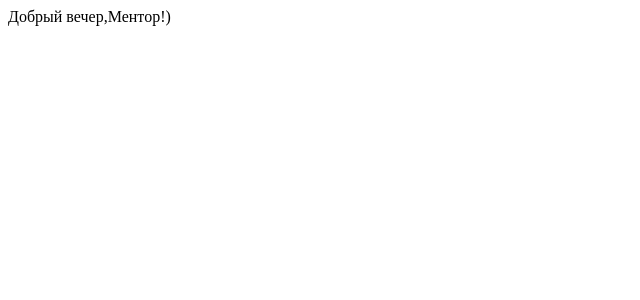
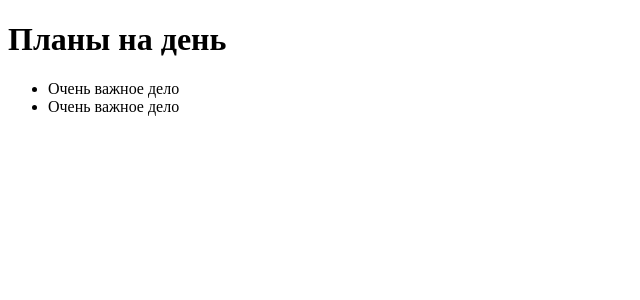
Before and after one commit to WebHeroSchool/todo088, a React (Create React App) app: page / in a window 1280 px wide. Shown: the top 300 px of the page, without its empty margins (0-640 px from the left). Built offline with nearby package versions, Linux system fonts and the light colour scheme.

Commit message:
lesson 18

```diff
--- a/src/App.js
+++ /dev/null
@@ -1,7 +0,0 @@
-import React from 'react';
-
-const element = (<div>
-Добрый вечер,Ментор!)
-</div>);
-
-export {element};
--- /dev/null
+++ b/src/components/App/App.js
@@ -0,0 +1,10 @@
+import React from 'react';
+import ItemList from '../ItemList/ItemList';
+
+
+const App = () => (<div>
+  <h1> Планы на день</h1>
+  <ItemList />
+</div>);
+
+export default App;
--- /dev/null
+++ b/src/components/Item/Item.js
@@ -0,0 +1,5 @@
+import React from 'react';
+
+const Item = () => (<span>Очень важное дело</span>);
+
+export default Item;
--- /dev/null
+++ b/src/components/ItemList/ItemList.js
@@ -0,0 +1,9 @@
+import React from 'react';
+import Item from '../Item/Item';
+
+const ItemList = () => (<ul>
+<li><Item /></li>
+<li><Item /></li>
+</ul>);
+
+export default ItemList;
```
Also changed, not shown: src/index.js (+2 -5 lines).
